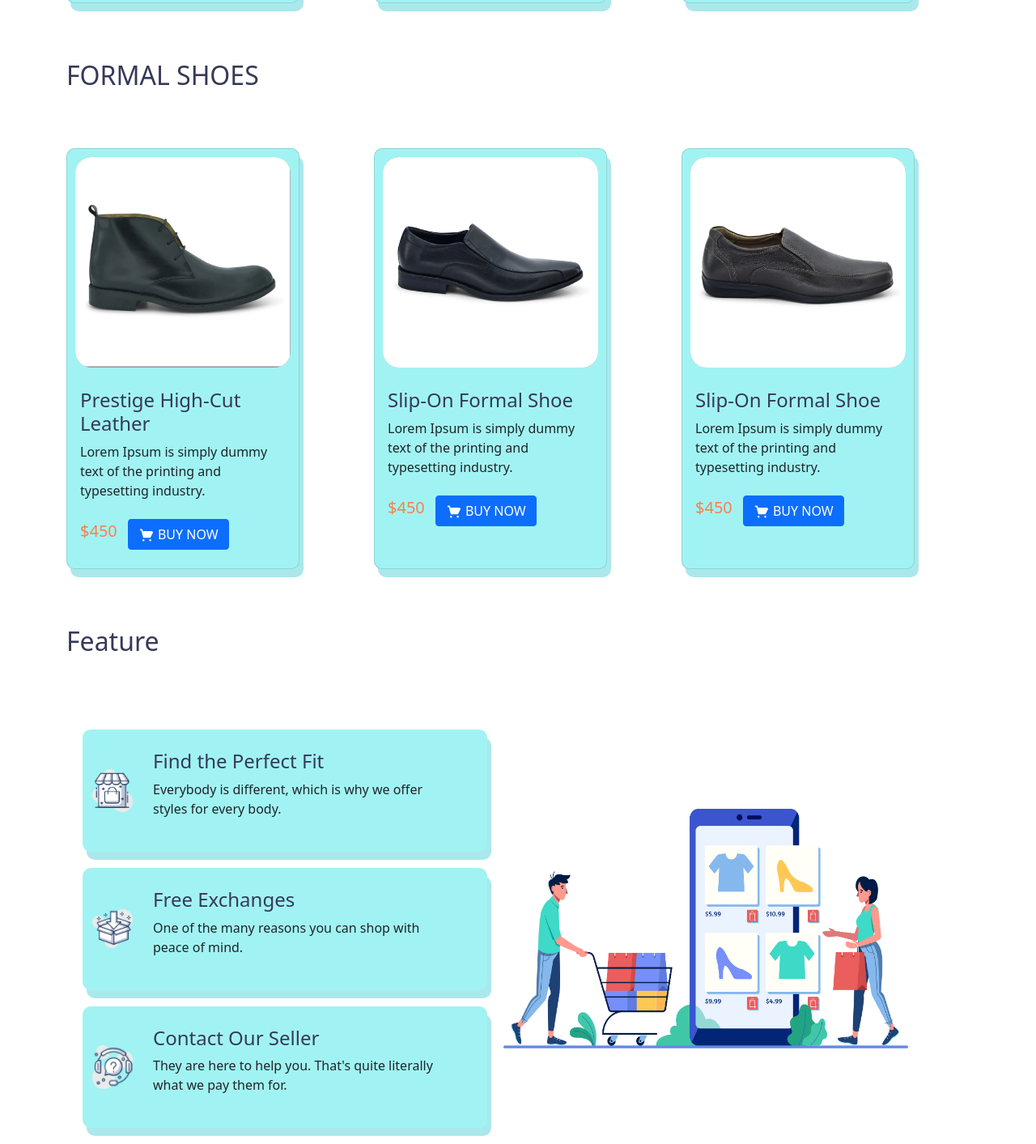
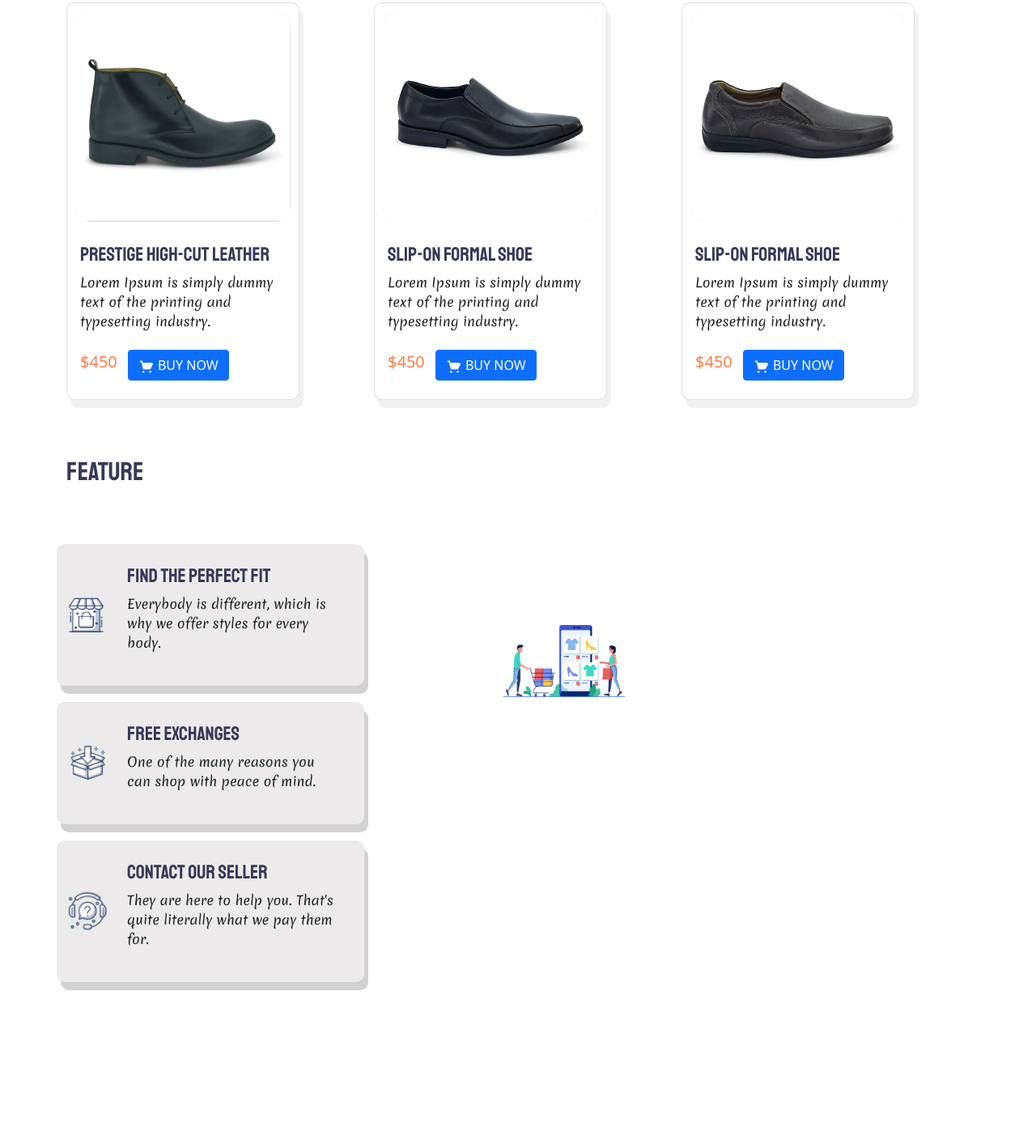
Before and after one commit to DipankerS/Shoe_Shop_Website, a plain HTML site: page index.html in a window 1280 px wide. Shown: the part 1354-2767 px from the top of the page at 81% size. After the commit the page ends 2587 px from the top, so only its background shows below. Drawn offline with nearby package versions, Linux system fonts and the light colour scheme.

Commit message:
make it fully responsive

```diff
--- a/index.html
+++ b/index.html
@@ -7,8 +7,19 @@
     <meta name="viewport" content="width=device-width, initial-scale=1.0">
     <title>Online Shoe Shop</title>
 
+    <!-- Google font Link -->
+    <link rel="preconnect" href="https://fonts.googleapis.com">
+    <link rel="preconnect" href="https://fonts.gstatic.com" crossorigin>
+    <link href="https://fonts.googleapis.com/css2?family=Lobster&family=Staatliches&display=swap" rel="stylesheet">
+    <link href="https://fonts.googleapis.com/css2?family=Abril+Fatface&family=Lobster&family=Staatliches&display=swap" rel="stylesheet">
+    <link href="https://fonts.googleapis.com/css2?family=Acme&family=Lobster&family=Staatliches&display=swap" rel="stylesheet">
+    <link href="https://fonts.googleapis.com/css2?family=Merienda&display=swap" rel="stylesheet">
+
+
     <!-- Bootstrap Css Link -->
     <link href="https://cdn.jsdelivr.net/npm/bootstrap@5.0.2/dist/css/bootstrap.min.css" rel="stylesheet" integrity="sha384-EVSTQN3/azprG1Anm3QDgpJLIm9Nao0Yz1ztcQTwFspd3yD65VohhpuuCOmLASjC" crossorigin="anonymous">
+
+
     <!-- Style Css Link -->
     <link rel="stylesheet" href="style.css">
 </head>
@@ -16,14 +27,18 @@
 <body>
 
     <header>
+        <div class="container-fluid" style="background-color:#FFF9F4;">
+
+
+            <div class="container overflow-hidden">
                 <nav class="navbar navbar-expand-lg navbar-light" style="background-color:#FFF9F4;">
-            <div class="container">
+
                     <a class="navbar-brand" href="#"> <img src="image/icons/Logo.png" alt="" width="250px"> </a>
                     <button class="navbar-toggler" type="button" data-bs-toggle="collapse" data-bs-target="#navbarSupportedContent" aria-controls="navbarSupportedContent" aria-expanded="false" aria-label="Toggle navigation">
                 <span class="navbar-toggler-icon"></span>
               </button>
                     <div class="collapse navbar-collapse" id="navbarSupportedContent">
-                    <ul class="navbar-nav ms-auto mb-2 mb-lg-0">
+                        <ul class="navbar-nav ms-auto mb-2 mb-lg-0 nav">
                             <li class="nav-item">
                                 <a class="nav-link active" aria-current="page" href="#">Home</a>
                             </li>
@@ -38,16 +53,22 @@
                             </li>
 
                     </div>
+                </nav>
             </div>
-        </nav>
+        </div>
+
+
+        <!-- </div> -->
     </header>
     <main>
         <!-- Top Big Banner & Test Part -->
+        <div class="container-fluid" style="background-color:#FFF9F4;">
+            <div class="container overflow-hidden">
                 <div class="second">
-            <div class="container">
-                <div class="row">
-                    <div class="col-lg-6 col-md-6 col-12" style="margin-top: 40px">
-                        <img src="image/images/Group 33092.png" width="400px" alt="" style="margin-top:25px">
+                    <div class="row flex-column-reverse flex-lg-row">
+
+                        <div class="col-lg-6 col-md-6 col-12 " style="margin-top: 40px">
+                            <img src="image/images/Group 33092.png" width="250px" alt="" style="margin-top:25px">
                         </div>
 
                         <div class="col-lg-6 col-md-6 col-12" style="margin-top:100px">
@@ -55,19 +76,21 @@
                             <h1 style="color:#363958;" class="fw-bolder">Infinity Run 2</h1> <br>
                             <p class="fw-bolder"> Lorem, ipsum dolor sit amet consectetur adipisicing elit. Earum distinctio odit, recusandae natus molestias dignissimos ut consequatur ipsa qui veniam a hic itaque aliquam delectus fugit officia vero necessitatibus incidunt.</p>
                             <button type="button" class="btn btn-primary">
-                    <img src="image/icons/shopping-cart 1.png" alt="" width="20px" height="20px">
-                    BUY NOW
-                   </button>
+                             <img src="image/icons/shopping-cart 1.png" alt="" width="20px" height="20px">BUY NOW</button>
+                        </div>
+
+                    </div>
+
+                </div>
+                <!-- </div> -->
+
             </div>
         </div>
-            </div>
-        </div>
-
-
         <!-- Choose Shoe Part -->
-        <div class="container">
+        <div class="container overflow-hidden">
             <h2>CASUAL SHOES</h4>
                 <div class="row">
+
                     <div class="col-lg-4 col-md-6 col-12">
                         <div class="card" style="width: 18rem;">
                             <img class="shoe" src="image/images/shoe-1.png">
@@ -198,8 +221,9 @@
 
                     <!-- Extra -->
                     <h2>Feature</h2>
-                    <div class="d-flex align-items-center ">
-                        <div class="f">
+                    <div class="row flex-column-reverse flex-lg-row overflow-hidden">
+
+
                         <div class="col-lg-4 col-md-6 col-12 ">
                             <div class="row last  ">
                                 <div class="d-flex align-items-center ">
@@ -236,14 +260,16 @@
                             </div>
 
                         </div>
-                        </div>
 
-                        <div class="col">
-                            <img src="image/icons/XMLID 1.png " class="img-fluid" alt="Responsive image" width="500px">
+
+                        <div class="col lp overflow-hidden">
+                            <img src="image/icons/XMLID 1.png " class="img-fluid" alt="Responsive image" width="150px">
 
                         </div>
 
                     </div>
+
+
 
 
 
--- a/style.css
+++ b/style.css
@@ -1,40 +1,58 @@
 .second {
     background-color: #FFF9F4;
     padding-bottom: 10px;
-    height: 600px;
+}
+
+.nav {
+    font-family: 'Abril Fatface', cursive;
+}
+
+h1 {
+    font-family: 'Abril Fatface', cursive;
 }
 
 h2 {
     color: #363958;
     margin-top: 70px;
     margin-bottom: 70px;
+    font-family: 'Lobster', cursive;
+    font-family: 'Staatliches', cursive;
 }
 
 h4 {
     color: #363958;
+    font-family: 'Staatliches', cursive;
 }
 
 h5 {
     color: #FA804C;
 }
 
+p {
+    font-family: 'Merienda', cursive;
+}
+
 .shoe {
-    background-color: #9899a1;
+    background-color: #e0dfdf;
     margin: 10px;
     border-radius: 20px;
 }
 
 .card {
     border-radius: 10px;
-    background-color: rgb(161, 243, 243);
-    height: 520px;
-    box-shadow: 5px 10px #aae8ec;
+    background-color: rgb(255, 255, 255);
+    box-shadow: 5px 10px #f3f0f0;
 }
 
 .last {
     border-radius: 10px;
-    background-color: rgb(161, 243, 243);
-    margin: 20px;
-    box-shadow: 5px 10px #aae8ec;
-    width: 500px;
+    background-color: rgb(236, 234, 234);
+    margin-bottom: 20px;
+    box-shadow: 5px 10px #d3d2d2;
+    width: auto;
 }
+
+.lp {
+    margin-left: 160px;
+    margin-top: 100px;
+}
```
Lines whose indentation alone changed are shown as unchanged.
